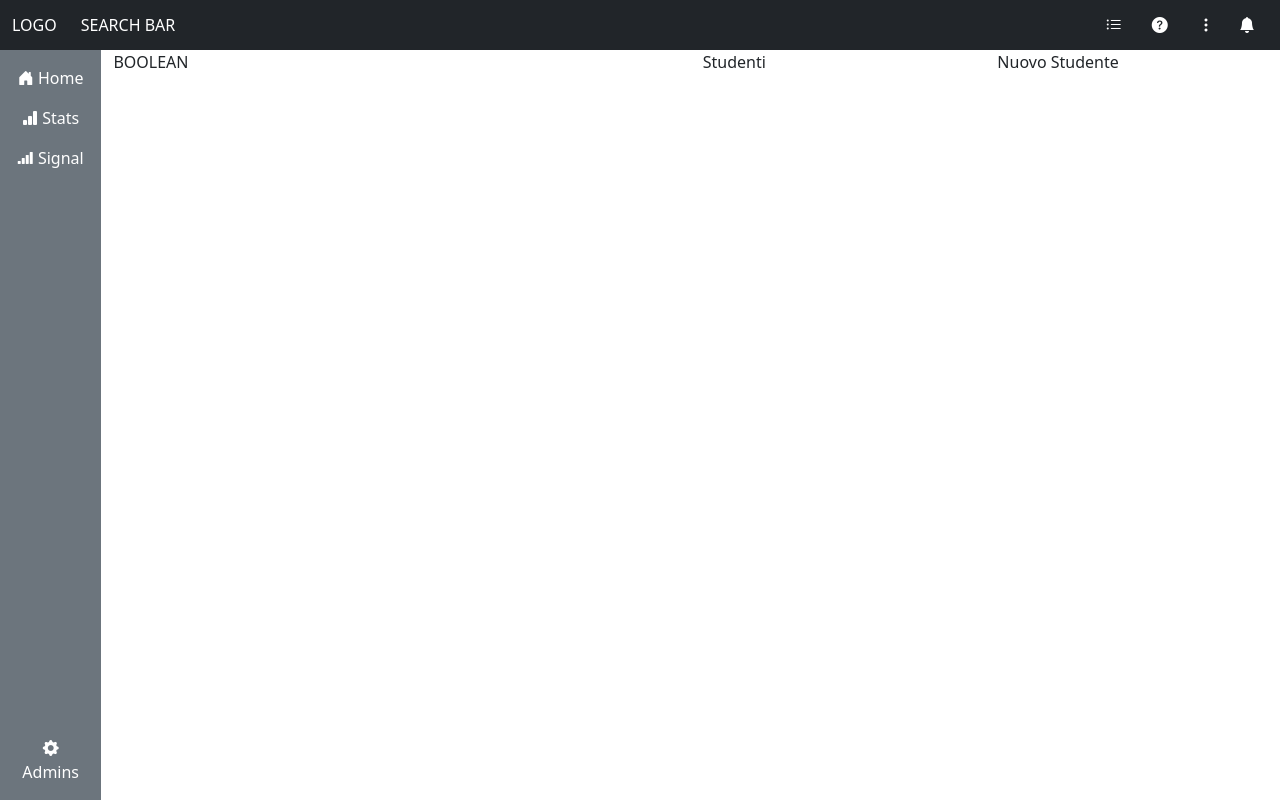
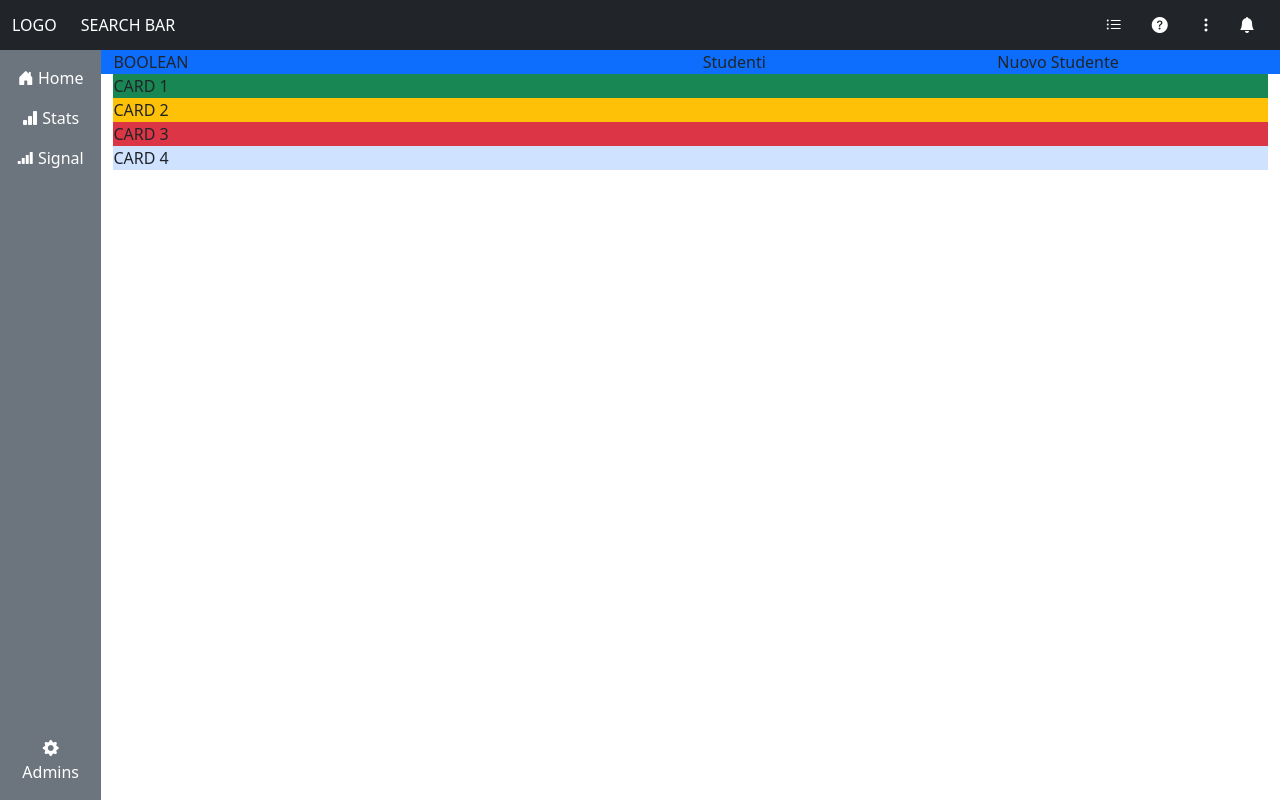
Before and after one commit to nicolaceccagnoli/html-css-bootstrap-dashboard, a plain HTML site: page index.html in a window 1280 px wide. Drawn offline with nearby package versions, Linux system fonts and the light colour scheme.

Commit message:
Edit Card Container

```diff
--- a/index.html
+++ b/index.html
@@ -131,7 +131,7 @@
             <div class="container-fluid">
 
                 <!-- Inizio Bool Container -->
-                <div class="row">
+                <div class="row bg-primary">
                     <div class="col">
                         <div class="row">
                             <div class="col-lg col-md-4 col-sm-12">
@@ -148,9 +148,27 @@
                 </div>
                 <!-- Fine Bool Container -->
 
-                <div class="row">
-                    <div class="col"></div>
+                <!-- Inizio Card Container -->
+                <div class="container-fluid p-0">
+                    <div class="row">
+                        <div class="col-lg-12 col-md-8">
+                            <div class="bg-success">
+                                CARD 1
+                            </div>
+                            <div class="bg-warning">
+                                CARD 2
+                            </div>
+                        </div>
+                        <div class="col-lg-12 col-md-4">
+                            <div class="bg-danger">
+                                CARD 3
+                            </div>
+                            <div class="bg-primary-subtle">
+                                CARD 4
+                            </div>
+                        </div>
                 </div>
+                <!-- Fine Card Container -->
             </div>
 
         </div>
```
